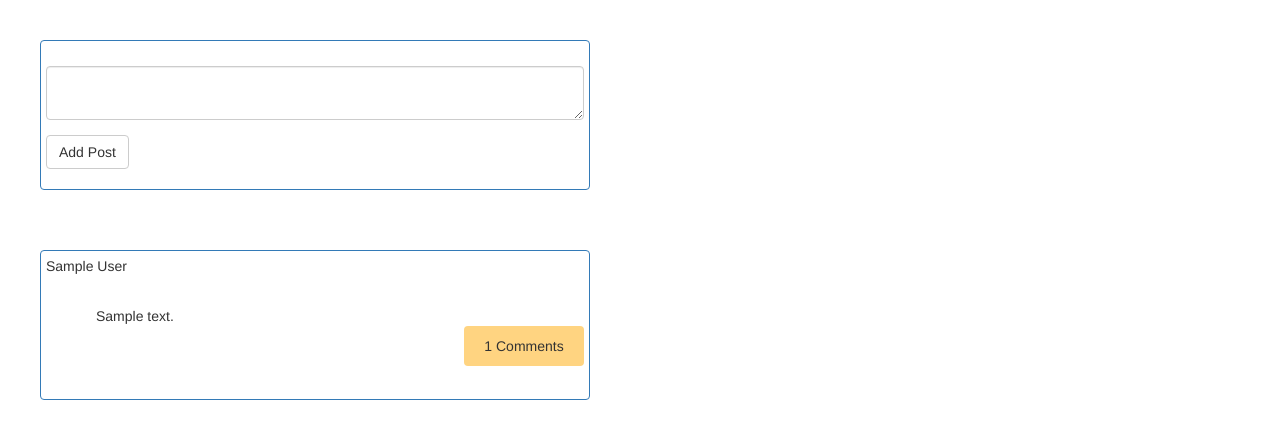
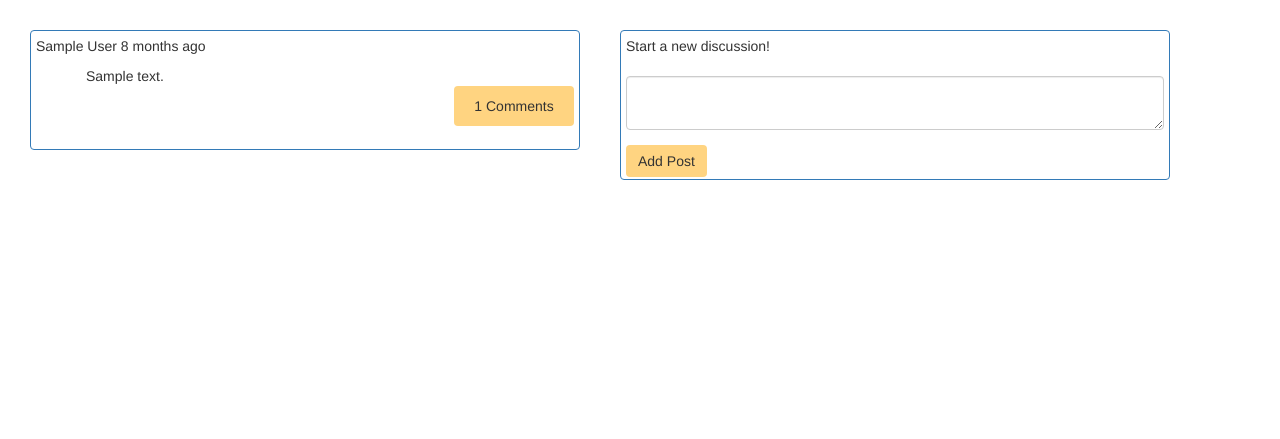
Before and after one commit to eyalfoni/trek, a Flask app: page /1/posts/ in a window 1280 px wide. Shown: the part 52-491 px from the top of the page. Run offline with Flask 2, Linux system fonts and the light colour scheme; a user stored in the database is signed in; tables that the repository leaves empty hold one stand-in row (values such as "Sample post"); some libraries are stand-ins or nearby versions.

Commit message:
post and comments styling

```diff
--- a/app/main/forms.py
+++ b/app/main/forms.py
@@ -106,7 +106,7 @@ class AddEventForm(FlaskForm):
 
 class AddPostForm(FlaskForm):
     body = TextAreaField('', validators=[DataRequired()])
-    submit = SubmitField('Add Post')
+    submit = SubmitField('Add Post', render_kw={"id": "add_post_id"})
 
 
 class AddCommentForm(FlaskForm):
--- /dev/null
+++ b/app/static/styles/post_styles.css
@@ -0,0 +1,4 @@
+#add_post_id {
+    background-color: #FFD481;
+    border: none;
+}
--- a/app/templates/posts.html
+++ b/app/templates/posts.html
@@ -3,15 +3,12 @@
 
 
 {% block trip_content %}
-    <div style="display: flex; flex-direction: column; justify-content: flex-start; width: 100%">
-        <div style="border: 1px solid #337ab7; border-radius: 4px; margin: 30px; height: 150px; width: 550px; padding: 5px">
-            {{ wtf.quick_form(form) }}
-        </div>
+    <div style="display: flex; flex-direction: row; justify-content: flex-start; width: 100%">
         <div>
             {% for post in posts %}
-                <div style="border: 1px solid #337ab7; border-radius: 4px; margin: 30px; height: 150px; width: 550px; padding: 5px">
-                    <div>{{ post.user.full_name }}</div>
-                    <div style="padding-left: 50px; padding-top: 30px;">{{ post.body }}</div>
+                <div style="border: 1px solid #337ab7; border-radius: 4px; margin: 20px; height: 120px; width: 550px; padding: 5px">
+                    <div>{{ post.user.full_name }} {{ moment(post.created_at).fromNow() }}</div>
+                    <div style="padding-left: 50px; padding-top: 10px;">{{ post.body }}</div>
                     <a style="color: inherit; float: right" href="{{ url_for('main.comments_view', trip_id=trip.id, post_id=post.id) }}">
                         <button type="button" style="background: #FFD481; border-radius: 4px; border: none; width: 120px; height: 40px;">
                             {{ post.comments|length }} Comments
@@ -20,5 +17,14 @@
                 </div>
             {% endfor %}
         </div>
+        <div style="border: 1px solid #337ab7; border-radius: 4px; margin: 20px; height: 150px; width: 550px; padding: 5px">
+            Start a new discussion!
+            {{ wtf.quick_form(form) }}
+        </div>
     </div>
 {% endblock %}
+
+{% block styles %}
+    {{ super() }}
+    <link rel="stylesheet" href="{{url_for('static', filename='styles/post_styles.css')}}">
+{% endblock %}
```
Also changed, not shown: app/templates/comments.html (+13 -13 lines).
